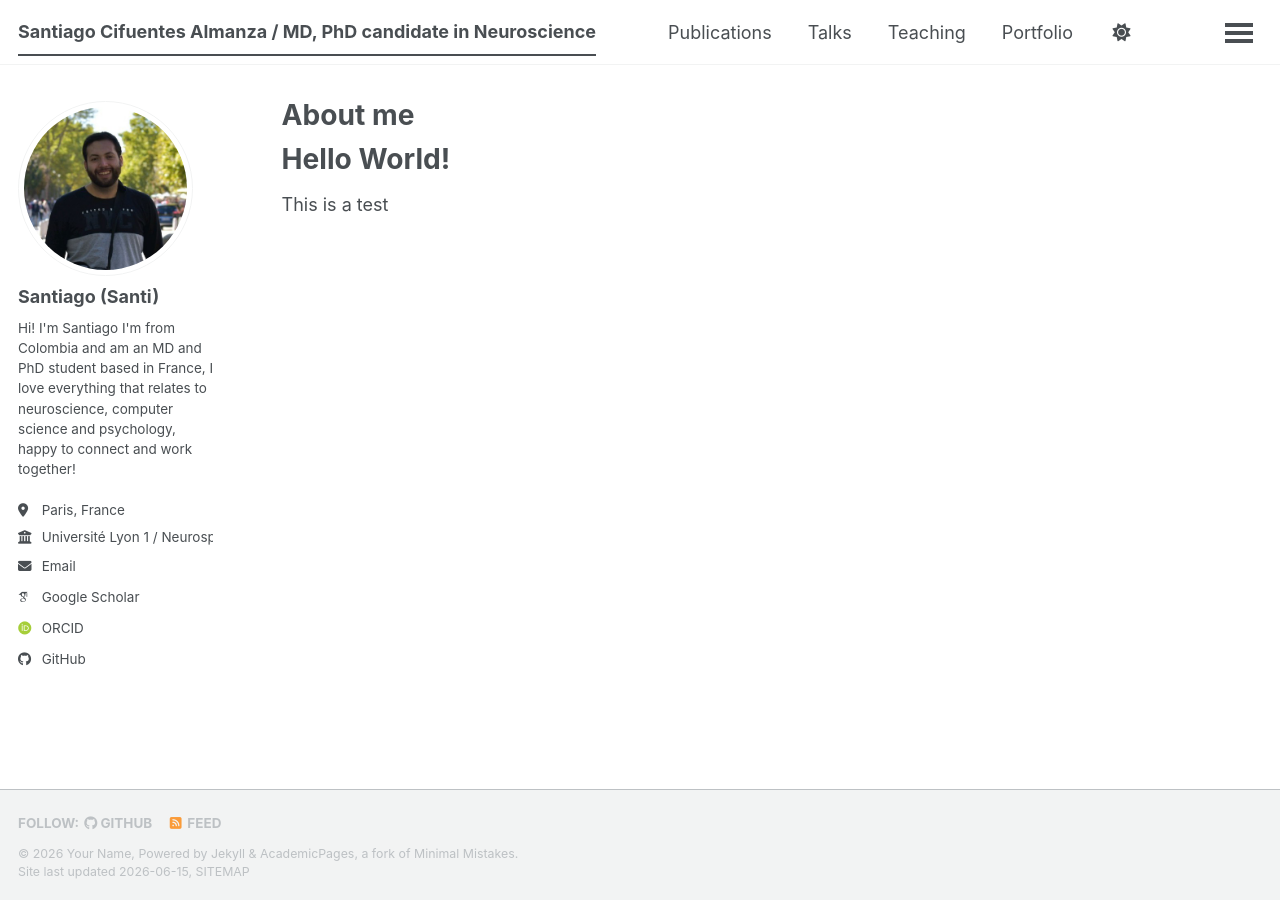
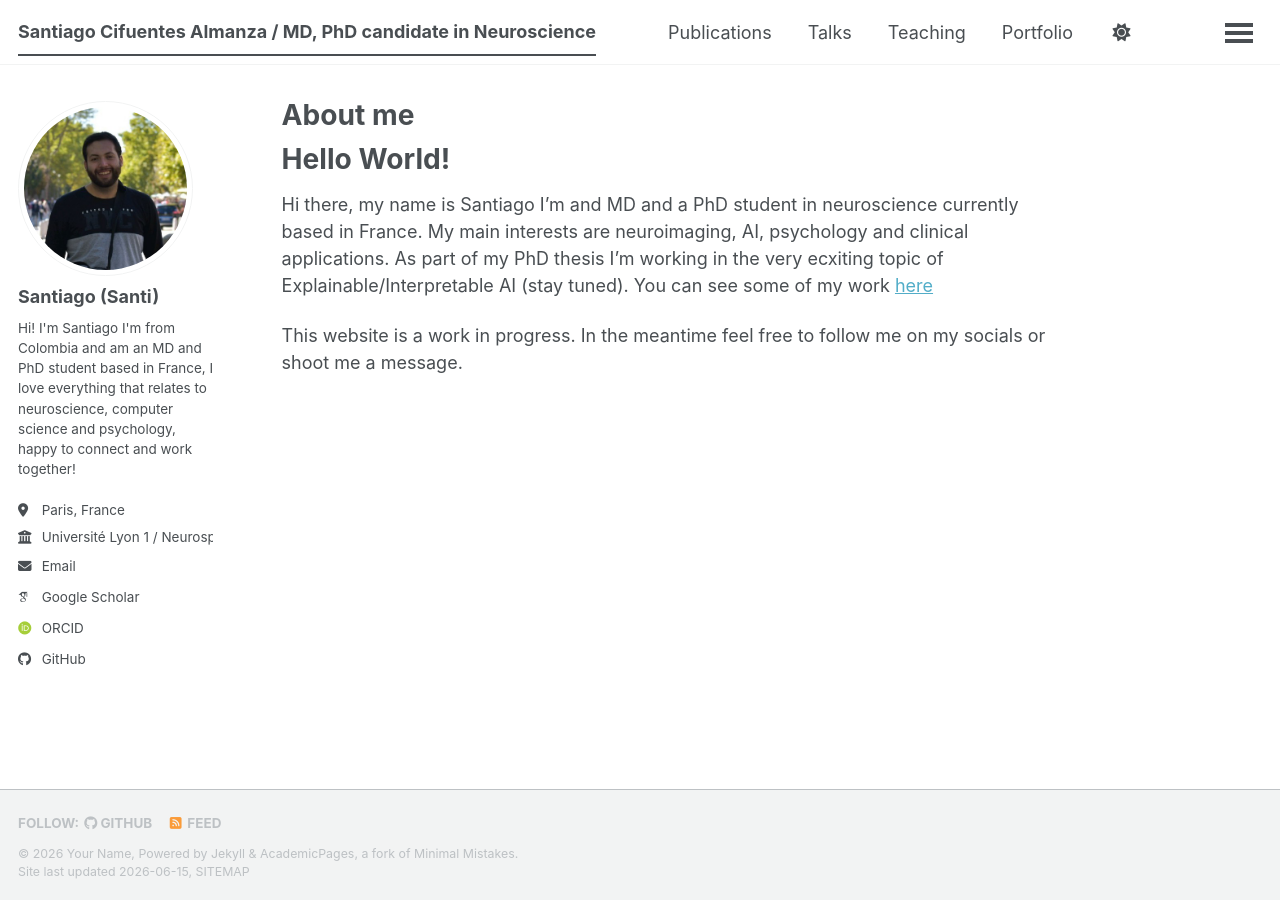
Before and after one commit to santocial/santocial.github.io, a Jekyll site: the page built from _pages/about.md, in a window 1280 px wide. Built offline with Jekyll 4.4.1, drawn with Linux system fonts in a browser that asks for light colours; some web fonts are replaced; a script bundle is joined from its source files by our own code; library files that are not in the unit come from our copies.

Commit message:
Revise about page content
Updated personal introduction and added social media invitation.

```diff
--- a/_pages/about.md
+++ b/_pages/about.md
@@ -10,4 +10,6 @@ redirect_from:
 Hello World!
 ======
 
-This is a test
+Hi there, my name is Santiago I'm and MD and a PhD student in neuroscience currently based in France. My main interests are neuroimaging, AI, psychology and clinical applications. As part of my PhD thesis I'm working in the very ecxiting topic of Explainable/Interpretable AI (stay tuned). You can see some of my work [here](https://drive.google.com/file/d/1Xzu1JRSz_2T0AeGIXnFdLgUkOa_wHkF1/view?usp=sharing)
+
+This website is a work in progress. In the meantime feel free to follow me on my socials or shoot me a message.
```
